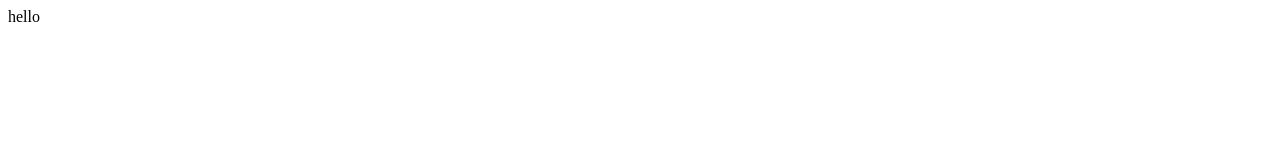
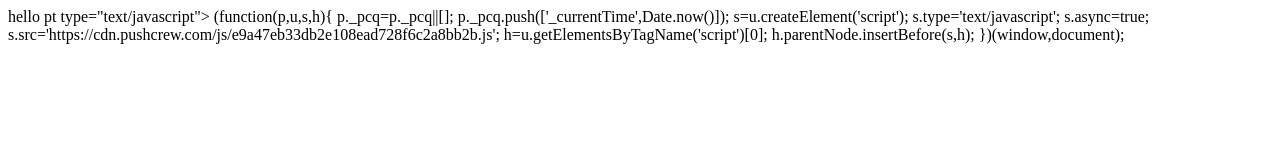
Before and after one commit to Riser101/riser101.github.io, a plain HTML site: page index.html in a window 1280 px wide. Drawn offline with Linux system fonts and the light colour scheme.

Commit message:
changtes

```diff
--- a/index.html
+++ b/index.html
@@ -5,14 +5,14 @@ hello
 <html>
 <head>
 
-<script type="text/javascript">
+pt type="text/javascript">
 (function(p,u,s,h){
     p._pcq=p._pcq||[];
     p._pcq.push(['_currentTime',Date.now()]);
     s=u.createElement('script');
     s.type='text/javascript';
     s.async=true;
-    s.src='https://cdn.pushcrew.com/js/bfe3cc861b286edf0c74ac3f279674d9.js';
+    s.src='https://cdn.pushcrew.com/js/e9a47eb33db2e108ead728f6c2a8bb2b.js';
     h=u.getElementsByTagName('script')[0];
     h.parentNode.insertBefore(s,h);
 })(window,document);
```
